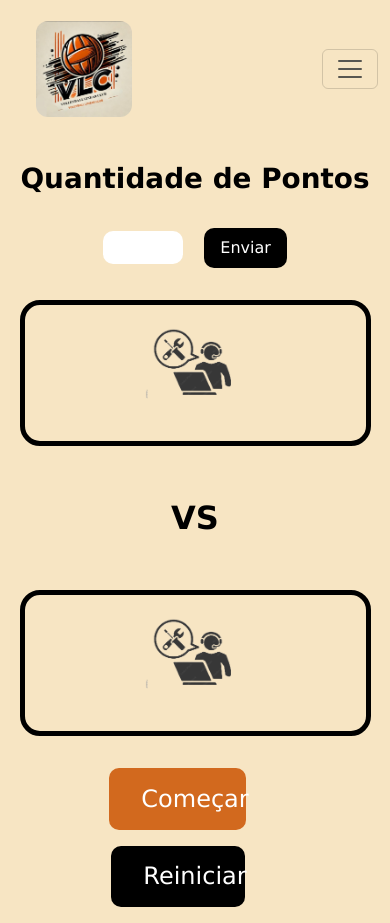
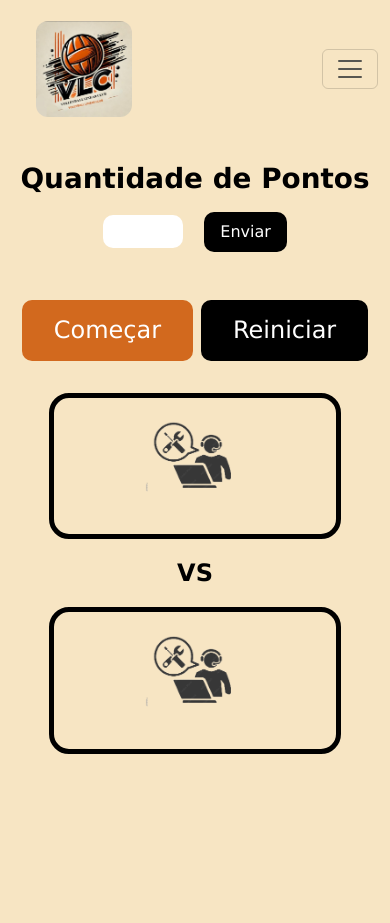
Before and after one commit to MaylsonS/Criador_times_volei, a Flask app: page /partidas/partida in a window 390 px wide. After the commit the page ends 754 px from the top, so only its background shows below. Run offline with Flask 3, Linux system fonts and the light colour scheme.

Commit message:
Responsividade funcionando em todas as telas.

```diff
--- a/chave_teste/app.py
+++ b/chave_teste/app.py
@@ -42,4 +42,5 @@ def sair():
 
 
 if __name__ == "__main__":
-    app.run(debug=True)
+    app.run(debug=True, host='0.0.0.0')
+    # app.run(debug=True)
--- a/chave_teste/static/css/formacao.css
+++ b/chave_teste/static/css/formacao.css
@@ -49,6 +49,7 @@ body {
     justify-content: space-around;
     flex-wrap: wrap;
     gap: 2rem;
+    padding: 0% 6% 0% 6%;
     margin-bottom: 2rem;
   }
   .add-player-box, .teams-box {
--- a/chave_teste/static/css/partida.css
+++ b/chave_teste/static/css/partida.css
@@ -145,16 +145,16 @@ color: green;
     .header, .pontos-container, .botoes {
         flex-direction: column;
         align-items: center;
-        gap: 1rem;
+        gap: 0rem;
     }
 
     .time-box {
-        max-width: 90%;
+        max-width: 75%;
     }
 
     .versus {
-        margin: 2rem 0;
-        font-size: 2rem;
+        margin: 1rem 0;
+        font-size: 1.5rem;
     }
 
     .form_limite input[type="number"] {
@@ -168,6 +168,20 @@ color: green;
     }
 
     .btn-lg {
-        width: 80%;
+        width: 100%;
     }
+
+    .botoes{
+        display: flex;
+        flex-direction: row;
+        gap: 2%;
+    }
+
+    .principal{
+        display: flex;
+        flex-direction: column-reverse;
+    }
+
+
+
 }
--- a/chave_teste/templates/base.html
+++ b/chave_teste/templates/base.html
@@ -1,28 +1,28 @@
 <!DOCTYPE html>
 <html lang="pt-br">
 <head>
+    <meta charset="UTF-8"> <!-- Adicionado -->
+    <meta name="viewport" content="width=device-width, initial-scale=1.0"> <!-- Adicionado -->
+
     <title>{% block title %}Título Padrão{% endblock %}</title>
+
     <link href="https://cdn.jsdelivr.net/npm/bootstrap@5.3.3/dist/css/bootstrap.min.css" rel="stylesheet" integrity="sha384-QWTKZyjpPEjISv5WaRU9OFeRpok6YctnYmDr5pNlyT2bRjXh0JMhjY6hW+ALEwIH" crossorigin="anonymous">
-</head>
+
     <style>
-    .logo{width: 96px; border-radius: 12px;}
+        .logo { width: 96px; border-radius: 12px; }
 
-    .nav-link{color: white; font-size: 25px;}
-
-    .nav-link {
-        color: #aca8a0 !important;
-    }
+        .nav-link { color: #aca8a0 !important; font-size: 25px; }
 
         .nav-link.active {
             color: white !important;
-        font-size: 30px
+            font-size: 30px;
         }
-
     </style>
+</head>
 <body>
-    <nav class="navbar navbar-expand-lg ">
+    <nav class="navbar navbar-expand-lg">
         <div class="container-fluid ms-4 pt-2 pr-5">
-            <a class="navbar-brand" href="#">
+            <a class="navbar-brand" href="home.html">
                 <img class="logo" src="/static/imgs/Logo.jpg">
             </a>
             <button class="navbar-toggler" type="button" data-bs-toggle="collapse" data-bs-target="#navbarNav" aria-controls="navbarNav" aria-expanded="false" aria-label="Toggle navigation">
@@ -30,31 +30,24 @@
             </button>
             <div class="collapse navbar-collapse justify-content-end" id="navbarNav">
                 <ul class="navbar-nav nav-underline me-5">
-
                     <li class="nav-item">
                         <a class="nav-link {% if request.endpoint == 'home' %}active{% endif %}" href="{{ url_for('home') }}">Home</a>
                     </li>
-
                     <li class="nav-item">
                         <a class="nav-link {% if request.endpoint == 'tabela' %}active{% endif %}" href="{{ url_for('tabela') }}">Tabela</a>
                     </li>
-
                     <li class="nav-item">
                         <a class="nav-link {% if request.endpoint == 'jogadores' %}active{% endif %}" href="{{ url_for('jogadores') }}">Jogadores</a>
                     </li>
-
                     <li class="nav-item">
-                        <a class="nav-link " href="{{url_for('sair')}}" aria-disabled="true">Sair</a>
+                        <a class="nav-link" href="{{ url_for('sair') }}" aria-disabled="true">Sair</a>
                     </li>
                 </ul>
             </div>
         </div>
     </nav>
 
-
-
     <!-- Conteúdo dinâmico -->
-
     {% block conteudo %}
     {% endblock %}
 </body>
--- a/chave_teste/templates/campeonato.html
+++ b/chave_teste/templates/campeonato.html
@@ -5,6 +5,7 @@
   <meta name="viewport" content="width=device-width, initial-scale=1.0"/>
   <title>Formação de Times - VLC</title>
   <link href="https://cdn.jsdelivr.net/npm/bootstrap@5.3.3/dist/css/bootstrap.min.css" rel="stylesheet"/>
+  <link rel="stylesheet" href="/static/css/formacao_campeonato.css">
   {% extends 'base.html' %}
 
   {% block conteudo %}
--- a/chave_teste/templates/chaves_camp.html
+++ b/chave_teste/templates/chaves_camp.html
@@ -19,20 +19,20 @@
         <div class="final">
 
             {% if chave|length == 0 and semi_finais|length >= 2 %}
+                <div class="titulo_final"><h1> Semi-Finais </h1></div>
 
-                <div class="titulo_final"><h1> Semi-Finais </h1></div>
                 <style> .partida{display: none;}</style>
 
             {% elif chave and semi_finais|length == 0 %}
                 <style>.semi{display: none; position: relative; }</style>
             {% else %}
-            <div class="titulo_final"><h1 style="color: red;">Final</h1></div>
+                <div class="titulo_final"><h1 style="color: red;">Final</h1></div>
 
             {% endif %}
 
             <div class="partidas">
                 <div class="semi">
-                    <form action="/campeonato/criar_partida" method="post" class="form_partidas">
+                    <form  class="form-card" action="/campeonato/criar_partida" method="post" class="form_partidas" >
                         {% for partida in semi_finais %}
                             <label class="card_partida">
                                 <input type="checkbox" name="selecione_os_times" value="{{ loop.index0 }}" class="card-input">
--- a/chave_teste/templates/formacao.html
+++ b/chave_teste/templates/formacao.html
@@ -5,6 +5,7 @@
   <meta name="viewport" content="width=device-width, initial-scale=1.0"/>
   <title>Formação de Times - VLC</title>
   <link href="https://cdn.jsdelivr.net/npm/bootstrap@5.3.3/dist/css/bootstrap.min.css" rel="stylesheet"/>
+  <link rel="stylesheet" href="/static/css/formacao.css">
   {% extends 'base.html' %}
 
   {% block conteudo %}
--- a/chave_teste/templates/partida.html
+++ b/chave_teste/templates/partida.html
@@ -5,7 +5,9 @@
     <meta name="viewport" content="width=device-width, initial-scale=1.0">
     <link href="https://cdn.jsdelivr.net/npm/bootstrap@5.3.3/dist/css/bootstrap.min.css" rel="stylesheet" integrity="sha384-QWTKZyjpPEjISv5WaRU9OFeRpok6YctnYmDr5pNlyT2bRjXh0JMhjY6hW+ALEwIH" crossorigin="anonymous">
     <link rel="stylesheet" href="https://cdn.jsdelivr.net/npm/bootstrap-icons@1.11.3/font/bootstrap-icons.min.css">
+    <link rel="stylesheet" href="/static/css/partida.css">
     <title>Partida Amistoso</title>
+
 </head>
 
 {% extends "base.html" %}
@@ -27,6 +29,16 @@
         {% endif %}
     </div>
 
+    <div class="msg">
+        {% if erro %}
+            <p class="erro">{{ erro }}</p>
+        {% endif %}
+        {% if sucesso %}
+            <p class="sucesso">{{ sucesso }}</p>
+        {% endif %}
+    </div>
+
+    <section class="principal">
     <div class="pontos-container">
         <!-- Time A -->
         <div class="time-box">
@@ -90,17 +102,11 @@
         <button type="submit" class="btn btn-danger btn-lg">Reiniciar</button>
         </form>
     </div>
+    </section>
 
 
     <!-- Mensagens de erro/sucesso -->
-    <div class="msg">
-        {% if erro %}
-            <p class="erro">{{ erro }}</p>
-        {% endif %}
-        {% if sucesso %}
-            <p class="sucesso">{{ sucesso }}</p>
-        {% endif %}
-    </div>
+
 </main>
 
 
--- a/chave_teste/templates/times.html
+++ b/chave_teste/templates/times.html
@@ -20,7 +20,7 @@
   {% endif %}
 </div>
 
-<form action="/partidas/criar_partida" method="post">
+<form class="form-card" action="/partidas/criar_partida" method="post">
   <div class="grid-times">
     {% for time in times %}
     <div class="card-time">
```
Also changed, not shown: chave_teste/static/css/campeonato_partida.css (+31 -6 lines), chave_teste/static/css/chaves_camp.css (+8 -0 lines), chave_teste/static/css/formacao_campeonato.css (+9 -0 lines), chave_teste/static/css/times.css (+20 -0 lines), chave_teste/templates/campeonato_partida.html (+14 -10 lines). Lines whose indentation alone changed are shown as unchanged.
